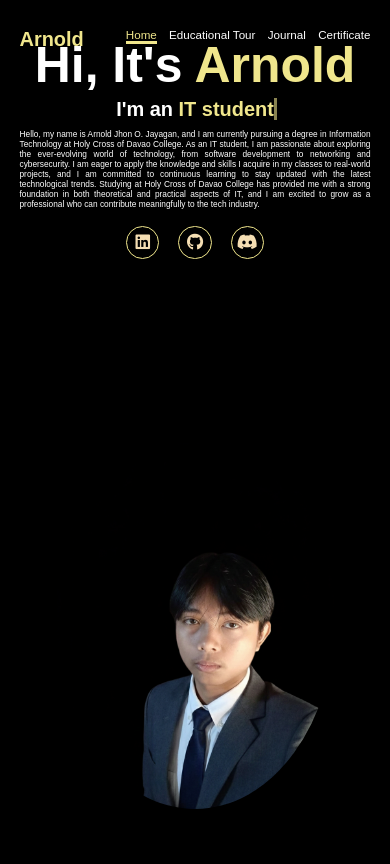
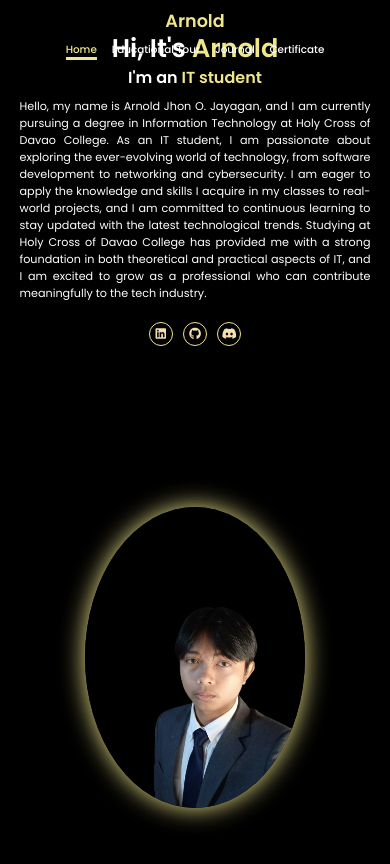
Before and after one commit to ARNOLDJAYAGAN/journal, a plain HTML site: page index.html in a window 390 px wide. Drawn offline with Linux system fonts and the light colour scheme; a web font is replaced by a local one.

Commit message:
responsive

```diff
--- a/style.css
+++ b/style.css
@@ -1,6 +1,12 @@
-@import url('https: //fonts.googleapis.com/css2?family=Poppins%3Awght%40100%3B200%3B300%3B400%3B500%3B600&display=swap%27%29%3B');
+/* =====================
+   GOOGLE FONT
+===================== */
+@import url('https://fonts.googleapis.com/css2?family=Poppins:wght@100;200;300;400;500;600&display=swap');
 
-*{
+/* =====================
+   GLOBAL RESET
+===================== */
+* {
     margin: 0;
     padding: 0;
     box-sizing: border-box;
@@ -10,39 +16,44 @@
     font-family: 'Poppins', sans-serif;
 }
 
-html{
+html {
     font-size: 62.5%;
+    /* 1rem = 10px */
 }
 
-body{
+body {
     width: 100%;
-    height: 100vh;
-    overflow-x: hidden;
+    min-height: 100vh;
     background-color: black;
     color: white;
+    overflow-x: hidden;
 }
-header{
-    margin-top: 20px;
+
+/* =====================
+   HEADER
+===================== */
+header {
     position: fixed;
     top: 0;
     left: 0;
     width: 100%;
     padding: 1rem 9%;
-    background-color: transparent;
-    filter: drop-shadow(10px);
     display: flex;
     justify-content: space-between;
+    align-items: center;
+    background-color: transparent;
     z-index: 100;
 }
 
-.logo{
+.logo {
     font-size: 3rem;
     color: khaki;
     font-weight: 800;
     cursor: pointer;
-    transition: 0.5s ease;
+    transition: 0.3s ease;
 }
-.logo:hover{
+
+.logo:hover {
     transform: scale(1.1);
 }
 
@@ -51,8 +62,8 @@ nav a {
     color: white;
     margin-left: 4rem;
     font-weight: 500;
+    border-bottom: 3px solid transparent;
     transition: color 0.3s ease, border-color 0.3s ease;
-  border-bottom: 3px solid transparent;
 }
 
 nav a:hover,
@@ -61,137 +72,144 @@ nav a.active {
     border-color: khaki;
 }
 
-section{
+/* =====================
+   SECTION
+===================== */
+section {
     min-height: 100vh;
-    padding: 5rem 9% 5rem;
+    padding: 5rem 9%;
 }
 
+/* =====================
+   HOME SECTION
+===================== */
 .home {
     display: flex;
     justify-content: space-between;
     align-items: center;
-    /* 🔥 key */
     gap: 5rem;
     background-color: black;
 }
 
-.home .home-content h1{
+.home-content h1 {
     font-size: 6rem;
     font-weight: 700;
     line-height: 1.3;
 }
+
+.home-content h3 {
+    font-size: 4rem;
+    font-weight: 700;
+    margin-bottom: 1rem;
+}
+
 .home-content p {
     text-align: justify;
     text-justify: inter-word;
-}
-span{
-    color: khaki;;
+    font-size: 1.8rem;
 }
 
-.home-content h3{
-    font-size: 4rem;
-    margin-bottom: 1rem;
-    font-weight: 700;
+span {
+    color: khaki;
 }
 
-.home-img{
-    border-radius: 50%;
-    margin-top: -260px;
-
+/* TYPING EFFECT */
+.typing-text {
+    font-size: 3.4rem;
+    font-weight: 600;
+    min-width: 280px;
 }
 
-.home-img img{
-    position: relative;
+.typing-text span::before {
+    content: "IT student";
+    color: khaki;
+    animation: words 20s infinite;
+}
+
+.typing-text span::after {
+    content: "";
+    position: absolute;
+    width: calc(100% + 8px);
+    height: 100%;
+    border-left: 3px solid black;
+    right: -8px;
+    animation: cursor 0.6s infinite;
+}
+
+@keyframes cursor {
+    to {
+        border-left: 3px solid khaki;
+    }
+}
+
+@keyframes words {
+
+    0%,
+    20% {
+        content: "";
+    }
+
+    21%,
+    40% {
+        content: "IT student";
+    }
+}
+
+/* HOME IMAGE */
+.home-img img {
     width: 32vw;
+    max-width: 300px;
     border-radius: 50%;
-    box-shadow: 0 0 25px solid khaki;
+    box-shadow: 0 0 25px khaki;
     cursor: pointer;
     transition: 0.2s linear;
-
 }
 
-.home-img img:hover{
-    font-size: 1.8rem;
-    font-weight: 500;
+.home-img img:hover {
+    transform: scale(1.05);
 }
 
-.social-icons a{
+/* SOCIAL ICONS */
+.social-icons {
+    margin-top: 2rem;
+}
+
+.social-icons a {
     display: inline-flex;
     justify-content: center;
     align-items: center;
     width: 4rem;
     height: 4rem;
-    background-color: transparent;
     border: 0.2rem solid khaki;
     font-size: 2rem;
     border-radius: 50%;
-    margin: 3rem 1.5rem 3rem 0;
+    margin: 1rem 1rem 1rem 0;
+    color: wheat;
+    background-color: transparent;
     transition: 0.3s ease;
-    color: wheat;
 }
 
-.social-icons a:hover{
+.social-icons a:hover {
+    background-color: khaki;
     color: black;
     transform: scale(1.3) translateY(-5px);
-    background-color: khaki;
     box-shadow: 0 0 25px khaki;
-
 }
 
-.typing-text{
-    font-size: 34px;
-    font-weight: 600;
-    min-width: 280px;
-}
-
-.typing-text span{
-    position: relative;
-}
-
-.typing-text span::before{
-    content: "IT student";
-    color: khaki;
-    animation: words 20s infinite;
-
-}
-
-.typing-text span::after{
-    content: "";
-    background-color: black;
-    position: absolute;
-    width: calc(100%+8px);
-    height: 100%;
-    border-left: 3px solid black;
-    right: -8;
-    animation: cursor 0.6s infinite;
-}
-
-@keyframes cursor{
-    to{
-        border-left: 3px solid khaki;
-    }
-}
-@keyframes words{
-    0%, 20%{
-        content: ""
-    }
-    21%, 40%{
-        content: "IT student";
-    }
-}
-/* Educ */
-
+/* =====================
+   EDUCATION
+===================== */
 .education {
-    padding: 5rem 9%;
     background-color: black;
     color: white;
+    padding: 5rem 9%;
 }
 
 .heading {
     text-align: center;
     font-size: 4rem;
+    font-weight: 700;
     margin-bottom: 4rem;
-    font-weight: 700;
 }
 
 .heading span {
@@ -201,17 +219,15 @@ span{
 .edu-container {
     display: grid;
     grid-template-columns: repeat(3, 1fr);
-    /* 3 cards per row */
     gap: 2.5rem;
-    margin-top: 4rem;
 }
 
 .edu-box {
+    background-color: #111;
     border: 2px solid khaki;
+    border-radius: 1.5rem;
     padding: 2rem;
-    border-radius: 1.5rem;
     transition: 0.3s ease;
-    background-color: #111;
 }
 
 .edu-box:hover {
@@ -226,58 +242,37 @@ span{
 }
 
 .edu-box .year {
-    display: inline-block;
+    font-size: 1.6rem;
+    font-style: italic;
+    color: wheat;
     margin-bottom: 1rem;
-    font-size: 1.6rem;
-    color: wheat;
-    font-style: italic;
-}
-.edu-box img {
-    width: 100%;
-    max-height: 200px;
-    /* limits tall/vertical images */
-    object-fit: cover;
-    /* crops instead of stretching */
-    border-radius: 1rem;
-}
-/* Modal container */
-.img-modal {
-    display: none;
-    /* hidden by default */
-    position: fixed;
-    z-index: 1000;
-    left: 0;
-    top: 0;
-    width: 100%;
-    height: 100%;
-    background-color: rgba(0, 0, 0, 0.9);
-    justify-content: center;
-    align-items: center;
-    cursor: pointer;
 }
 
-/* Modal image */
-.img-modal img {
-    max-width: 90%;
-    max-height: 90%;
-    object-fit: contain;
-    border-radius: 1rem;
-}
 .edu-box p {
     font-size: 1.6rem;
     line-height: 1.6;
     color: white;
 }
+
+.edu-box img {
+    width: 100%;
+    max-height: 200px;
+    object-fit: cover;
+    border-radius: 1rem;
+}
+
+/* =====================
+   CERTIFICATES
+===================== */
 .certificates {
+    background-color: black;
     padding: 8rem 9%;
-    background: black;
 }
 
 .cert-container {
     display: grid;
     grid-template-columns: repeat(auto-fit, minmax(280px, 1fr));
     gap: 2.5rem;
-    margin-top: 4rem;
 }
 
 .cert-box {
@@ -298,7 +293,7 @@ span{
 
 .cert-box h3 {
     font-size: 1.6rem;
-    color: #fff;
+    color: white;
     margin-bottom: 0.5rem;
 }
 
@@ -310,21 +305,50 @@ span{
 .cert-box:hover {
     transform: translateY(-8px);
 }
-/* =======================
-   MOBILE RESPONSIVE
-   ======================= */
+
+/* =====================
+   MODAL IMAGES
+===================== */
+.img-modal {
+    display: none;
+    position: fixed;
+    left: 0;
+    top: 0;
+    width: 100%;
+    height: 100%;
+    background-color: rgba(0, 0, 0, 0.9);
+    justify-content: center;
+    align-items: center;
+    cursor: pointer;
+}
+
+.img-modal img {
+    max-width: 90%;
+    max-height: 90%;
+    object-fit: contain;
+    border-radius: 1rem;
+}
+
+/* =====================
+   RESPONSIVE: TABLET
+===================== */
 @media (max-width: 768px) {
-
     html {
         font-size: 55%;
     }
 
     header {
         padding: 1rem 5%;
+        flex-direction: column;
+        align-items: center;
+    }
+
+    nav {
+        margin-top: 1rem;
     }
 
     nav a {
-        margin-left: 2rem;
+        margin: 1rem;
         font-size: 1.6rem;
     }
 
@@ -332,7 +356,6 @@ span{
         padding: 4rem 5%;
     }
 
-    /* HOME SECTION */
     .home {
         flex-direction: column-reverse;
         text-align: center;
@@ -351,63 +374,78 @@ span{
         font-size: 2.4rem;
     }
 
-    .home-img {
-        margin-top: 0;
-    }
-
     .home-img img {
         width: 70vw;
-        max-width: 280px;
+        max-width: 250px;
     }
 
     .social-icons a {
-        margin: 2rem 1rem;
+        width: 3.5rem;
+        height: 3.5rem;
+        font-size: 1.8rem;
+        margin: 1rem;
     }
 
-    /* EDUCATION */
     .edu-container {
         grid-template-columns: 1fr;
+        gap: 2rem;
     }
 
     .heading {
-        font-size: 3.2rem;
+        font-size: 3rem;
     }
 
-    /* CERTIFICATES */
     .cert-box img {
         height: 180px;
     }
 }
 
-/* EXTRA SMALL PHONES */
+/* =====================
+   RESPONSIVE: PHONES
+===================== */
 @media (max-width: 480px) {
-
     html {
-        font-size: 52%;
+        font-size: 50%;
     }
 
     .logo {
+        font-size: 2.2rem;
+    }
+
+    nav a {
+        font-size: 1.3rem;
+        margin: 0.8rem;
+    }
+
+    .home-content h1 {
+        font-size: 3.2rem;
+    }
+
+    .home-content h3 {
+        font-size: 2rem;
+    }
+
+    .home-content p {
+        font-size: 1.4rem;
+    }
+
+    .home-img img {
+        width: 85vw;
+        max-width: 220px;
+    }
+
+    .social-icons a {
+        width: 3rem;
+        height: 3rem;
+        font-size: 1.5rem;
+        margin: 0.5rem;
+    }
+
+    .heading {
         font-size: 2.4rem;
     }
 
-    nav a {
-        font-size: 1.4rem;
-        margin-left: 1.2rem;
-    }
-
-    .home-content h1 {
-        font-size: 3.6rem;
-    }
-    .home-content p {
-            text-align: justify;
-            text-justify: inter-word;
-        }
-
-    .home-content h3 {
-        font-size: 2.4rem;
-    }
-
-    .home-img img {
-        width: 80vw;
+    .cert-box img {
+        height: 140px;
     }
 }
```
Lines whose indentation alone changed are shown as unchanged.
